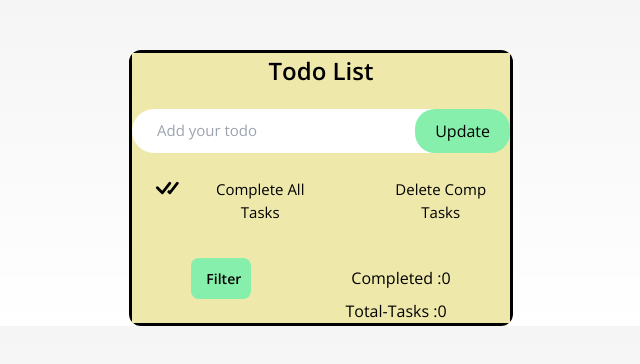
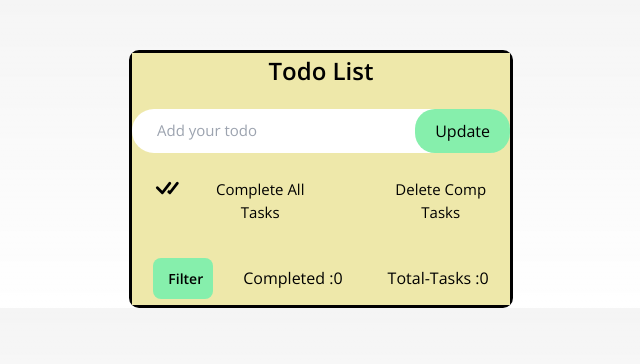
Before and after one commit to VIJAYADASS/TodoList, a Next.js app in the folder sampletest/: page /Todolist in a window 1280 px wide. Shown: the top 364 px of the page, without its empty margins (319-959 px from the left). Built offline with nearby package versions, Linux system fonts and the light colour scheme.

Commit message:
Add the icons styles and #remaining-task

```diff
--- a/sampletest/app/Todolist/styles.css
+++ b/sampletest/app/Todolist/styles.css
@@ -13,7 +13,7 @@ body{
     width: 30%;
     justify-content:space-between;
     height: 60%;
-    border-radius: 12px;
+    border-radius: 10px;
     margin-top: 50px;
 
 
@@ -124,18 +124,22 @@ ul li{
 
 }
 .edit-icon{
-    display:inline-flex;
+    display:flex;
     align-items:  center;
     justify-content:  flex-end ;
     width: 30px;
     height: 30px;
 
 }
+.edit-icon:not(.active) + button,
+.save-icon:not(.active) + button {
+  display: none;
+}
+
 .Filters{
     margin-top: 20px;
 
 }
-
 
 .dropdown{
     display: inline-block;
@@ -153,6 +157,8 @@ ul li{
     font-size: 14px;
     padding: 10px 15px;
     width: 60px;
+    margin-left:initial;
+    margin-bottom: 6px;
 
 }
 .dropdown-content a.active{
@@ -172,15 +178,15 @@ ul li{
     display: block;
     padding: 8px 16px;
     text-decoration: none;
-    color: #333;
+    color: black;
+
+
 }
 .dropdown-content {
 
     position: absolute;
-    background-color: grey;
     min-width: 160px;
     box-shadow: 0px 8px 16px 0px rgba(0, 0, 0, 0.2);
-    z-index: 1;
     overflow-y:scroll;
     max-height: 200px;
 }
@@ -188,6 +194,7 @@ ul li{
     background-color: #f5f5f5;
 }
 .dropdown-scroll {
+    background-color: palegoldenrod;
     max-height: 150px;
     overflow-y:auto;
 }
@@ -197,18 +204,11 @@ ul li{
 
 .completed-task{
     display: inline-block;
-    margin-left: 150px;
+    margin-left: 80px;
 
 }
 .remaining-task{
     display:  inline-block;
-    margin-left: 150px;
+    margin-left: 45px;
 
 }
-
-
-#task-counter{
-    color: black;
-    font-size: 13px;
-    margin-left: 150px;
-}
```
